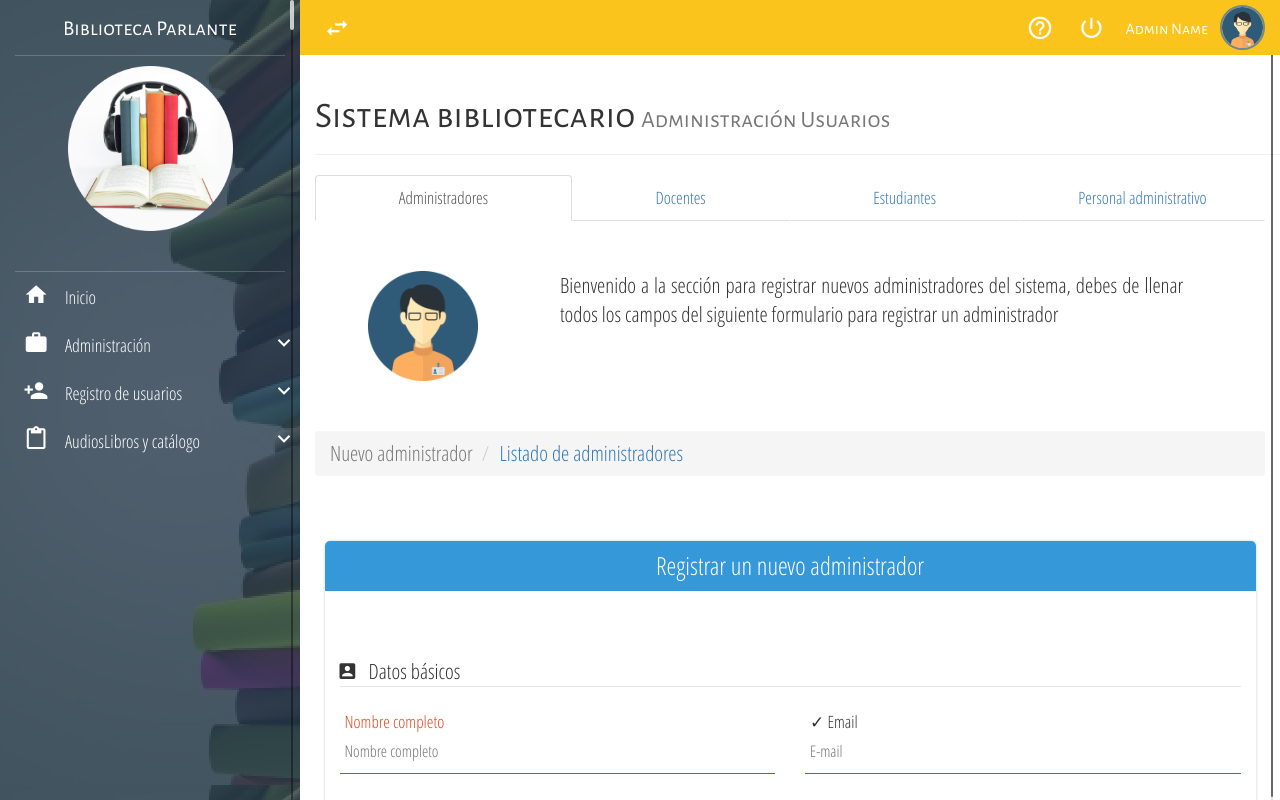
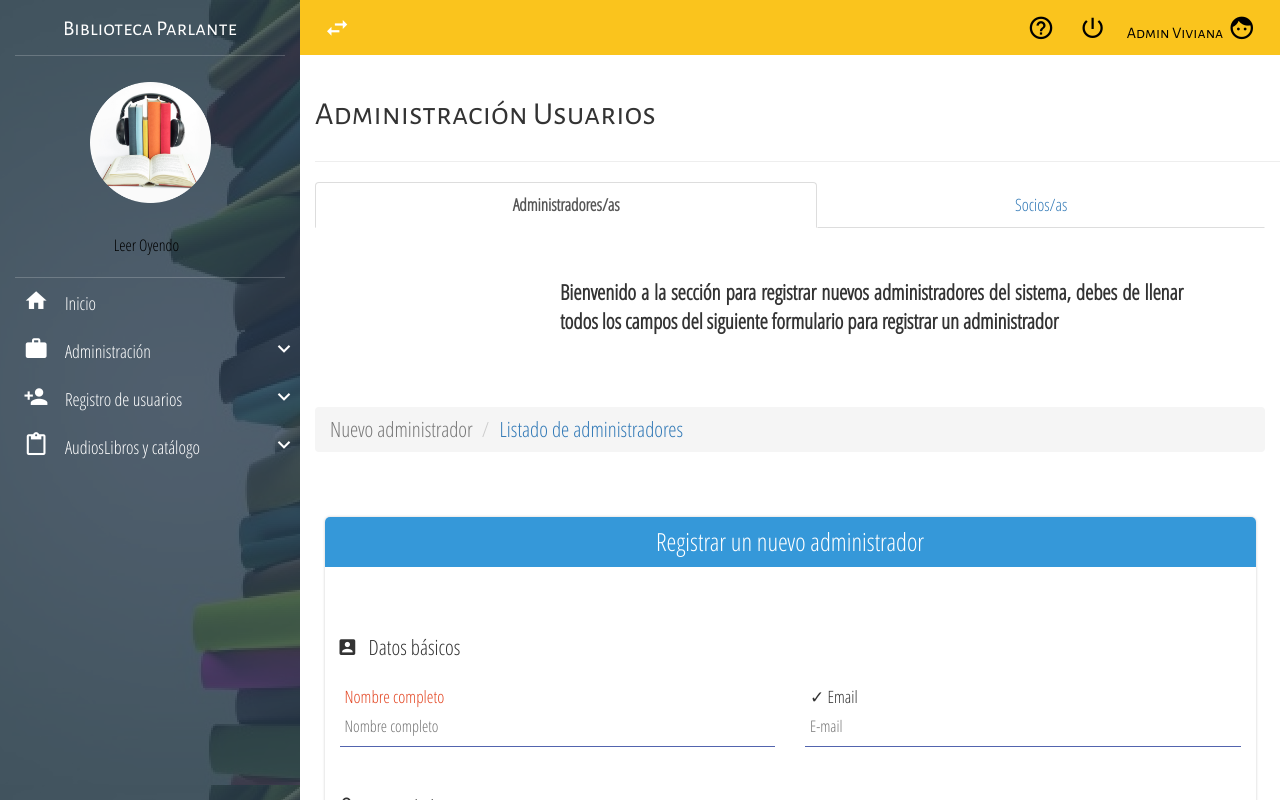
Before and after one commit to viviblasco/leer_oyendo, a website: page client/admin.html in a window 1280 px wide. Drawn offline with nearby package versions, Linux system fonts and the light colour scheme; files whose address does not match are found by name.

Commit message:
create admin.html

```diff
--- a/client/admin.html
+++ b/client/admin.html
@@ -5,111 +5,120 @@
     <title>Administradores</title>
     <meta charset="UTF-8">
     <meta name="viewport" content="width=device-width, initial-scale=1">
-    <link rel="Shortcut Icon" type="image/x-icon" href="../assets/icons/book.ico" />
+    <link rel="Shortcut Icon" type="image/x-icon" href="assets/icons/book.ico" />
     <script src="js/sweet-alert.min.js"></script>
- <link rel="stylesheet" href="../ccs/sweet-alert.css">
-    <link rel="stylesheet" href="../ccs/material-design-iconic-font.min.css">
-    <link rel="stylesheet" href="../ccs/normalize.css">
-    <link rel="stylesheet" href="../ccs/bootstrap.min.css">
-    <link rel="stylesheet" href="../ccs/jquery.mCustomScrollbar.css">
-    <link rel="stylesheet" href="../ccs/style.css">
-    <script src="//ajax.googleapis.com/ajax/libs/jquery/1.11.2/jquery.min.js"></script>
-    <script>window.jQuery || document.write('<script src="js/jquery-1.11.2.min.js"><\/script>')</script>
-    <script src="../js/modernizr.js"></script>
-    <script src="../js/bootstrap.min.js"></script>
-    <script src="../js/jquery.mCustomScrollbar.concat.min.js"></script>
-    <script src="../js/main.js"></script>
-
+    <link rel="stylesheet" href="ccs/sweet-alert.css">
+    <link rel="stylesheet" href="ccs/material-design-iconic-font.min.css">
+    <link rel="stylesheet" href="ccs/bootstrap.min.css">
+    <link rel="stylesheet" href="ccs/jquery.mCustomScrollbar.css">
+    <link rel="stylesheet" href="ccs/normalize.css">
+    <link rel="stylesheet" href="ccs/style.css">
+    <script src="https://ajax.googleapis.com/ajax/libs/jquery/1.11.2/jquery.min.js">
+    </script>
+    <script>
+        window.jQuery || document.write('<script src="js/jquery-1.11.2.min.js"><\/script>')
+    </script>
+    <script src="js/modernizr.js"></script>
+    <script src="js/bootstrap.min.js"></script>
+    <script src="js/jquery.mCustomScrollbar.concat.min.js"></script>
+    <script src="js/main.js"></script>
 </head>
+<!-- -------barra de navegacion lateral------>
 <div class="navbar-lateral full-reset">
     <div class="visible-xs font-movile-menu mobile-menu-button"></div>
     <div class="full-reset container-menu-movile nav-lateral-scroll">
         <div class="logo full-reset all-tittles">Biblioteca Parlante
             <i class="visible-xs zmdi zmdi-close pull-left mobile-menu-button" style="line-height: 55px; cursor: pointer; padding: 0 10px; margin-left: 7px;"></i>
-
         </div>
         <div class="nav-lateral-divider full-reset"></div>
         <div class="full-reset" style="padding: 10px 0; color: black;">
+            <!-- -------logo------>
             <figure>
                 <img src="assets/img/logo.png" alt="Biblioteca" class="img-responsive center-box" style="width:55%;">
             </figure>
-            <p class="text-center" style="padding-top: 20px;" Leer oyendo "&nbsp;</p>
+            <p class="text-center" style="padding-top: 15px;">Leer Oyendo &nbsp;</p>
+
         </div>
-        <div class="nav-lateral-divider full-reset "></div>
-        <div class="full-reset nav-lateral-list-menu ">
-            <ul class="list-unstyled ">
-                <li><a href="home.html "><i class="zmdi zmdi-home zmdi-hc-fw "></i>&nbsp;&nbsp; Inicio</a></li>
+        <div class=" nav-lateral-divider full-reset "></div>
+        <div class=" full-reset nav-lateral-list-menu ">
+            <ul class=" list-unstyled ">
+                <li><a href=" home.html "><i class=" zmdi zmdi-home zmdi-hc-fw "></i>&nbsp;&nbsp; Inicio</a></li>
                 <li>
-                    <div class="dropdown-menu-button "><i class="zmdi zmdi-case zmdi-hc-fw "></i>&nbsp;&nbsp; Administración <i class="zmdi zmdi-chevron-down pull-right zmdi-hc-fw icon-sub-menu "></i></div>
-                    <ul class="list-unstyled ">
-                        <li><a href="institution.html "><i class="zmdi zmdi-balance zmdi-hc-fw "></i>&nbsp;&nbsp; Sobre Nosotros</a></li>
-                        <li><a href="category.html "><i class="zmdi zmdi-bookmark-outline zmdi-hc-fw "></i>&nbsp;&nbsp; Nueva categoría</a></li>
-                        <li><a href="section.html "><i class="zmdi zmdi-assignment-account zmdi-hc-fw "></i>&nbsp;&nbsp; Nueva sección</a></li>
+                    <div class=" dropdown-menu-button "><i class=" zmdi zmdi-case zmdi-hc-fw "></i>&nbsp;&nbsp; Administración <i class=" zmdi zmdi-chevron-down pull-right zmdi-hc-fw icon-sub-menu "></i> </div>
+                    <ul class=" list-unstyled ">
+                        <li><a href=" institution.html "><i class=" zmdi zmdi-balance zmdi-hc-fw "></i>&nbsp;&nbsp; Sobre Nosotros</a></li>
+                        <li><a href=" category.html "><i class=" zmdi zmdi-bookmark-outline zmdi-hc-fw "></i>&nbsp;&nbsp; Nueva categoría</a></li>
+                        <li><a href=" section.html "><i class=" zmdi zmdi-assignment-account zmdi-hc-fw "></i>&nbsp;&nbsp; Nueva sección</a></li>
                     </ul>
                 </li>
                 <li>
-                    <div class="dropdown-menu-button "><i class="zmdi zmdi-account-add zmdi-hc-fw "></i>&nbsp;&nbsp; Registro de usuarios <i class="zmdi zmdi-chevron-down pull-right zmdi-hc-fw icon-sub-menu "></i></div>
-                    <ul class="list-unstyled ">
-                        <li><a href="admin.html "><i class="zmdi zmdi-face zmdi-hc-fw "></i>&nbsp;&nbsp; Nuevo administrador/a</a></li>
-                        <li><a href="socio.html "><i class="zmdi zmdi-male-alt zmdi-hc-fw "></i>&nbsp;&nbsp; Nuevo Socio/a</a></li>
+                    <div class=" dropdown-menu-button "><i class=" zmdi zmdi-account-add zmdi-hc-fw "></i>&nbsp;&nbsp; Registro de usuarios <i class=" zmdi zmdi-chevron-down pull-right zmdi-hc-fw icon-sub-menu "></i></div>
+                    <ul class=" list-unstyled ">
+                        <li><a href=" admin.html "><i class=" zmdi zmdi-face zmdi-hc-fw "></i>&nbsp;&nbsp; Nuevo administrador/a</a></li>
+                        <li><a href=" socio.html "><i class=" zmdi zmdi-male-alt zmdi-hc-fw "></i>&nbsp;&nbsp; Nuevo Socio/a</a></li>
                     </ul>
                 </li>
                 <li>
-                    <div class="dropdown-menu-button "><i class="zmdi zmdi-assignment-o zmdi-hc-fw "></i>&nbsp;&nbsp; AudiosLibros y catálogo <i class="zmdi zmdi-chevron-down pull-right zmdi-hc-fw icon-sub-menu "></i></div>
-                    <ul class="list-unstyled ">
-                        <li><a href="book.html "><i class="zmdi zmdi-book zmdi-hc-fw "></i>&nbsp;&nbsp; Nuevo Audiolibro</a></li>
-                        <li><a href="catalog.html "><i class="zmdi zmdi-bookmark-outline zmdi-hc-fw "></i>&nbsp;&nbsp; Catálogo</a></li>
+                    <div class=" dropdown-menu-button "><i class=" zmdi zmdi-assignment-o zmdi-hc-fw "></i>&nbsp;&nbsp; AudiosLibros y catálogo <i class=" zmdi zmdi-chevron-down pull-right zmdi-hc-fw icon-sub-menu "></i></div>
+                    <ul class=" list-unstyled ">
+                        <li><a href=" book.html "><i class=" zmdi zmdi-book zmdi-hc-fw "></i>&nbsp;&nbsp; Nuevo Audiolibro</a></li>
+                        <li><a href=" catalog.html "><i class=" zmdi zmdi-bookmark-outline zmdi-hc-fw "></i>&nbsp;&nbsp; Catálogo</a></li>
                     </ul>
                 </li>
-
             </ul>
         </div>
     </div>
-</div> <div class="content-page-container full-reset custom-scroll-containers ">
-    <nav class="navbar-user-top full-reset ">
-        <ul class="list-unstyled full-reset ">
-            <figure>
-               <img src="assets/img/user01.png " alt="user-picture " class="img-responsive img-circle center-box ">
-            </figure>
-            <li style="color:#fff; cursor:default; ">
-                <span class="all-tittles ">Admin Name</span>
+</div>
+<!---------barra de arriba------>
+<div class=" content-page-container full-reset custom-scroll-containers ">
+    <nav class=" navbar-user-top full-reset ">
+        <ul class=" list-unstyled full-reset ">
+            <li style=" color:black " ;>
+                <span class=" all-tittles ">Admin Viviana</span>&nbsp;
+                <i class=" zmdi zmdi-face "></i>
             </li>
-            <li  class="tooltips-general exit-system-button " data-href="index.html " data-placement="bottom " title="Salir del sistema ">
-                <i class="zmdi zmdi-power "></i>
+            <li class=" tooltips-general exit-system-button " data-href=" index.html " data-placement=" bottom " title=" Salir del sistema ">
+                <i class=" zmdi zmdi-power " style=" color:black "></i>
             </li>
+            <li class=" tooltips-general btn-help " data-placement=" bottom " title=" Ayuda ">
+                <i class=" zmdi zmdi-help-outline zmdi-hc-fw " style=" color:black "></i>
             </li>
-            <li  class="tooltips-general btn-help " data-placement="bottom " title="Ayuda ">
-                <i class="zmdi zmdi-help-outline zmdi-hc-fw "></i>
+            <li class=" mobile-menu-button visible-xs " style=" float: left !important; ">
+                <i class=" zmdi zmdi-menu "></i>
             </li>
-            <li class="mobile-menu-button visible-xs " style="float: left !important; ">
-                <i class="zmdi zmdi-menu "></i>
-            </li>
-            <li class="desktop-menu-button hidden-xs " style="float: left !important; ">
-                <i class="zmdi zmdi-swap "></i>
+            <li class=" desktop-menu-button hidden-xs " style=" float: left !important; ">
+                <i class=" zmdi zmdi-swap "></i>
             </li>
         </ul>
     </nav>
+    <!---------Container central------>
     <div class="container ">
         <div class="page-header ">
-          <h1 class="all-tittles ">Sistema bibliotecario <small>Administración Usuarios</small></h1>
+            <h1 class="all-tittles ">Administración Usuarios
+                <h1>
         </div>
     </div>
+
+
     <div class="container-fluid ">
-        <ul class="nav nav-tabs nav-justified "  style="font-size: 17px; ">
-            <li role="presentation "  class="active "><a href="admin.html ">Administradores</a></li>
-            <li role="presentation "><a href="teacher.html ">Docentes</a></li>
-            <li role="presentation "><a href="student.html ">Estudiantes</a></li>
-            <li role="presentation "><a href="personal.html ">Personal administrativo</a></li>
+        <ul class="nav nav-tabs nav-justified " style="font-size: 17px; ">
+            <li role="presentation " class="active ">
+                <a href="admin.html ">
+                    <strong>Administradores/as</strong> </a>
+            </li>
+            <li role="presentation ">
+                <a href="socios.html ">Socios/as</a>
+            </li>
         </ul>
     </div>
-    <div class="container-fluid "  style="margin: 50px 0; ">
+    <div class="container-fluid " style="margin: 50px 0; ">
         <div class="row ">
             <div class="col-xs-12 col-sm-4 col-md-3 ">
-                <img src="assets/img/user01.png " alt="user " class="img-responsive center-box " style="max-width: 110px; ">
+
+                <!---------conseguir una linda imagen-->
             </div>
             <div class="col-xs-12 col-sm-8 col-md-8 text-justify lead ">
-                Bienvenido a la sección para registrar nuevos administradores del sistema, debes de llenar todos los campos del siguiente formulario para registrar un administrador
-            </div>
+                <strong> Bienvenido a la sección para registrar nuevos administradores del sistema, debes de llenar todos los campos del siguiente formulario para registrar un administrador</strong> </div>
         </div>
     </div>
     <div class="container-fluid ">
@@ -141,7 +150,7 @@
                     </div>
                     <div class="col-xs-12 col-sm-6 ">
                         <div class="group-material ">
-                            <input type="email " class="material-control tooltips-general " placeholder="E-mail "  maxlength="50 " data-toggle="tooltip " data-placement="top " title="Escribe el Email del administrador ">
+                            <input type="email " class="material-control tooltips-general " placeholder="E-mail " maxlength="50 " data-toggle="tooltip " data-placement="top " title="Escribe el Email del administrador ">
                             <span class="highlight "></span>
                             <span class="bar "></span>
                             <label>Email</label>
@@ -193,7 +202,7 @@
                     <h4 class="modal-title text-center all-tittles ">ayuda del sistema</h4>
                 </div>
                 <div class="modal-body ">
-                Lorem ipsum dolor sit amet, consectetur adipisicing elit. Inventore dignissimos qui molestias ipsum officiis unde aliquid consequatur, accusamus delectus asperiores sunt. Quibusdam veniam ipsa accusamus error. Animi mollitia corporis iusto.
+                    Para insertar un administrador haga clic en el icono administradores o en la barra de navegacion lateral
                 </div>
                 <div class="modal-footer ">
                     <button type="button " class="btn btn-primary " data-dismiss="modal "><i class="zmdi zmdi-thumb-up "></i> &nbsp; De acuerdo</button>
@@ -201,24 +210,8 @@
             </div>
         </div>
     </div>
-    <footer class="footer full-reset ">
-        <div class="container-fluid ">
-            <div class="row ">
-                <div class="col-xs-12 col-sm-6 ">
-                    <h4 class="all-tittles ">Acerca de</h4>
-                    <p>
-                        Lorem ipsum dolor sit amet, consectetur adipisicing elit. Aliquam quam dicta et, ipsum quo. Est saepe deserunt, adipisci eos id cum, ducimus rem, dolores enim laudantium eum repudiandae temporibus sapiente.
-                    </p>
-                </div>
 
-</div>
-<script src="//ajax.googleapis.com/ajax/libs/jquery/1.11.2/jquery.min.js "></script>
-    <script>
-        window.jQuery || document.write('<script src="js/jquery-1.11.2.min.js "><\/script>')
-    </script>
-    <script src="js/modernizr.js "></script>
-    <script src="js/bootstrap.min.js "></script>
-    <script src="js/jquery.mCustomScrollbar.concat.min.js "></script>
-    <script src="js/main.js "></script>
+
     </body>
+
 </html>
```
Also changed, not shown: client/home.html (+10 -11 lines). Lines whose indentation alone changed are shown as unchanged.
